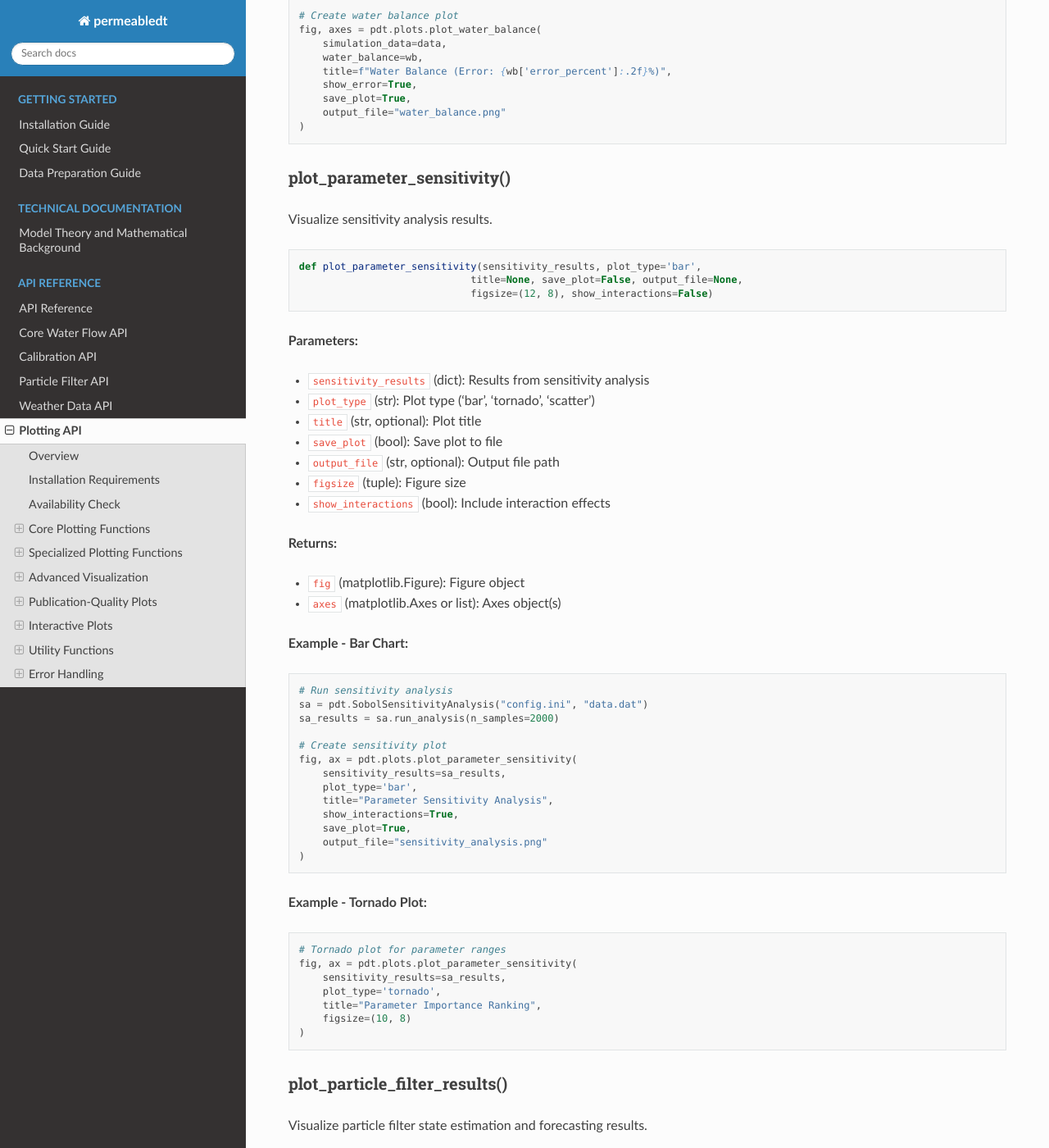
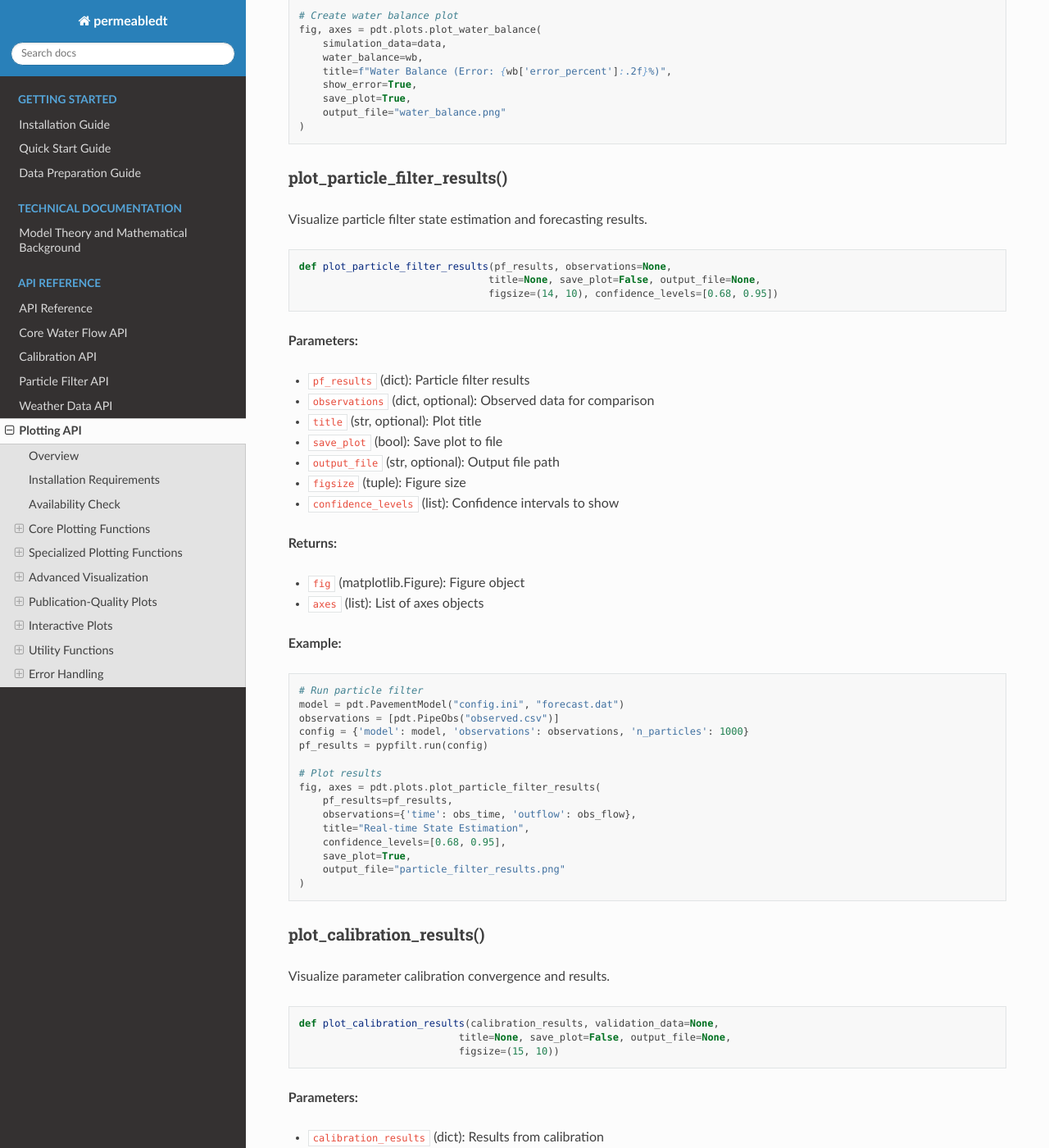
Before and after one commit to arturbra/PermeableDT, a Sphinx documentation site: the page built from docs/api/plotting.md, in a window 1280 px wide and 1400 px high, scrolled down 3703 px. Shown: the whole window at 82% size. Built offline with Sphinx 7.4.7 and the Read the Docs theme 3.1.0, drawn with Linux system fonts in a browser that asks for light colours; pages that are not in the unit, such as notebooks, are missing from menus; some of the changed text lies outside the part shown.

Commit message:
Removed the remaining documentation over sensitivity analysis. It will be added later.

````diff
--- a/docs/api/plotting.md
+++ b/docs/api/plotting.md
@@ -168,57 +168,6 @@ fig, axes = pdt.plots.plot_water_balance(
 )
 ```
 
-### plot_parameter_sensitivity()
-
-Visualize sensitivity analysis results.
-
-```python
-def plot_parameter_sensitivity(sensitivity_results, plot_type='bar',
-                             title=None, save_plot=False, output_file=None,
-                             figsize=(12, 8), show_interactions=False)
-```
-
-**Parameters:**
-- `sensitivity_results` (dict): Results from sensitivity analysis
-- `plot_type` (str): Plot type ('bar', 'tornado', 'scatter')
-- `title` (str, optional): Plot title
-- `save_plot` (bool): Save plot to file
-- `output_file` (str, optional): Output file path
-- `figsize` (tuple): Figure size
-- `show_interactions` (bool): Include interaction effects
-
-**Returns:**
-- `fig` (matplotlib.Figure): Figure object
-- `axes` (matplotlib.Axes or list): Axes object(s)
-
-**Example - Bar Chart:**
-```python
-# Run sensitivity analysis
-sa = pdt.SobolSensitivityAnalysis("config.ini", "data.dat")
-sa_results = sa.run_analysis(n_samples=2000)
-
-# Create sensitivity plot
-fig, ax = pdt.plots.plot_parameter_sensitivity(
-    sensitivity_results=sa_results,
-    plot_type='bar',
-    title="Parameter Sensitivity Analysis",
-    show_interactions=True,
-    save_plot=True,
-    output_file="sensitivity_analysis.png"
-)
-```
-
-**Example - Tornado Plot:**
-```python
-# Tornado plot for parameter ranges
-fig, ax = pdt.plots.plot_parameter_sensitivity(
-    sensitivity_results=sa_results,
-    plot_type='tornado',
-    title="Parameter Importance Ranking",
-    figsize=(10, 8)
-)
-```
-
 ### plot_particle_filter_results()
 
 Visualize particle filter state estimation and forecasting results.
@@ -346,46 +295,6 @@ fig, axes, metrics = pdt.plots.plot_performance_metrics(
 print(f"NSE: {metrics['nse']:.3f}")
 print(f"RMSE: {metrics['rmse']:.6f} m³/s")
 print(f"R²: {metrics['r2']:.3f}")
-```
-
-### plot_parameter_correlation()
-
-Visualize parameter correlation matrix from calibration or sensitivity analysis.
-
-```python
-def plot_parameter_correlation(parameter_data, parameter_names,
-                             title=None, save_plot=False, output_file=None,
-                             figsize=(10, 8), method='pearson')
-```
-
-**Parameters:**
-- `parameter_data` (array): Parameter sample matrix [n_samples × n_parameters]
-- `parameter_names` (list): Parameter names
-- `title` (str, optional): Plot title
-- `save_plot` (bool): Save plot to file
-- `output_file` (str, optional): Output file path
-- `figsize` (tuple): Figure size
-- `method` (str): Correlation method ('pearson', 'spearman')
-
-**Returns:**
-- `fig` (matplotlib.Figure): Figure object
-- `ax` (matplotlib.Axes): Axes object
-- `correlation_matrix` (array): Correlation coefficients
-
-**Example:**
-```python
-# Extract parameter data from calibration
-final_population = cal_results['final_population']
-param_names = list(cal_results['best_params'].keys())
-
-# Plot correlation matrix
-fig, ax, corr_matrix = pdt.plots.plot_parameter_correlation(
-    parameter_data=final_population,
-    parameter_names=param_names,
-    title="Parameter Correlation Matrix",
-    save_plot=True,
-    output_file="parameter_correlation.png"
-)
 ```
 
 ### plot_system_schematic()
````
Also changed, not shown: README.md (+1 -1 lines), docs/api/index.md (+0 -20 lines), docs/api/water_flow.md (+0 -9 lines), docs/index.md (+0 -7 lines), docs/installation.md (+1 -12 lines), docs/technical/model_theory.md (+0 -8 lines), pyproject.toml (+2 -9 lines).
